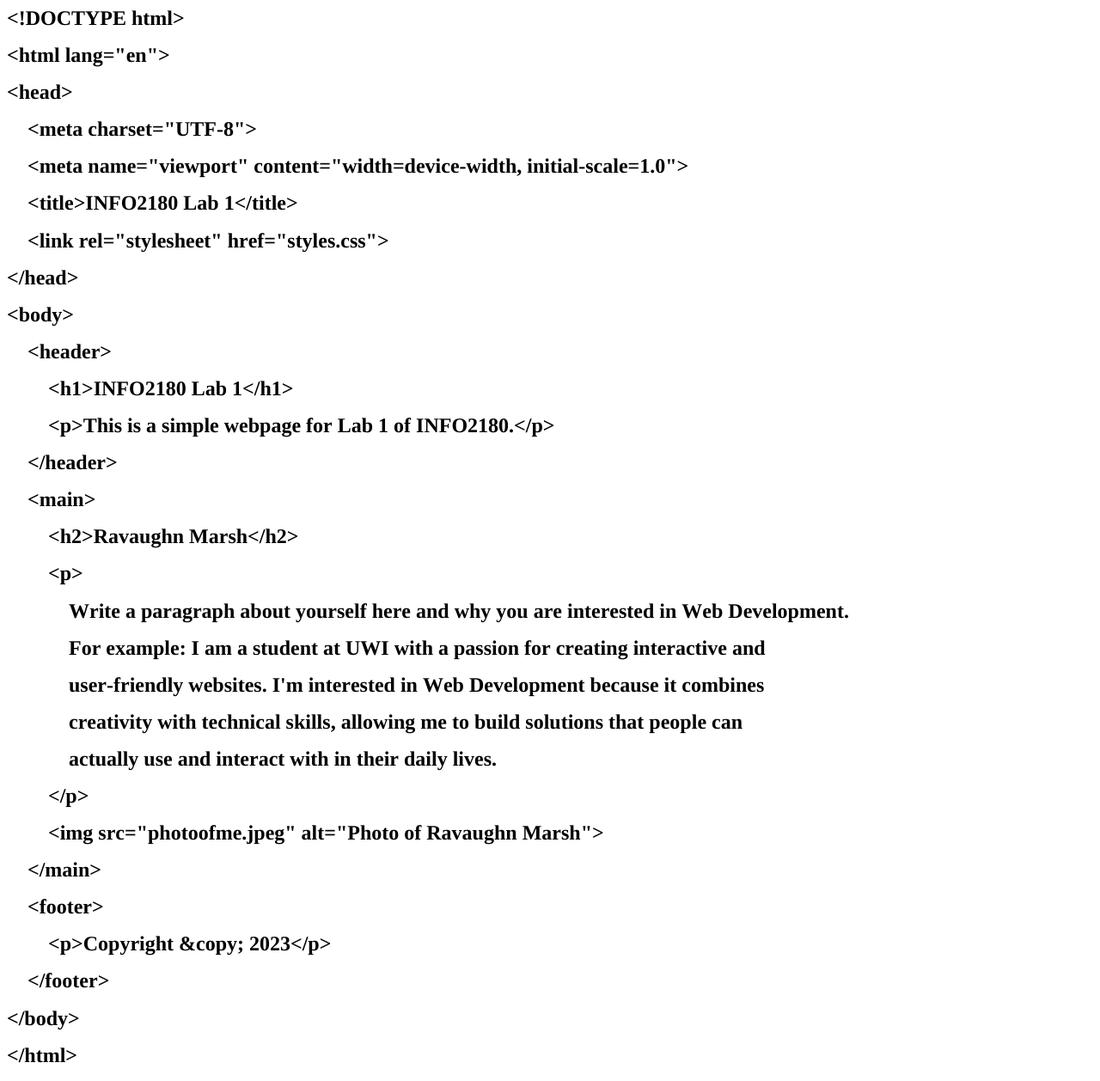
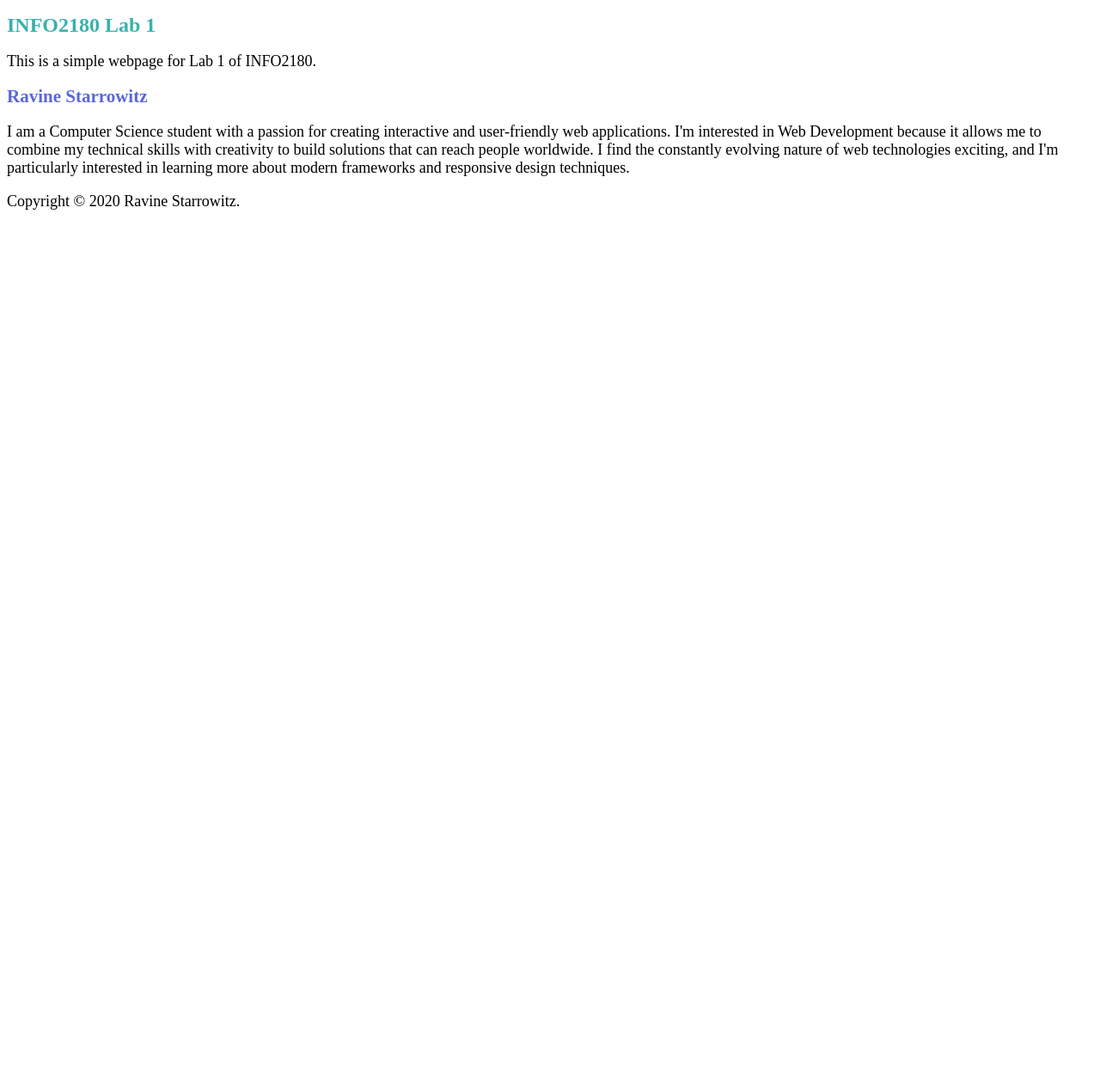
Before and after one commit to ravstarr/info2180-lab1, a plain HTML site: page index.html in a window 1280 px wide. Shown: the whole page at 86% size. After the commit the page ends 800 px from the top, so only its background shows below. Drawn offline with Linux system fonts and the light colour scheme.

Commit message:
Add index.html file

```diff
--- a/index.html
+++ b/index.html
@@ -1,44 +1,23 @@
-<!DOCTYPE html PUBLIC "-//W3C//DTD HTML 4.01//EN" "http://www.w3.org/TR/html4/strict.dtd">
-<html>
+<!DOCTYPE html>
+<html lang="en">
 <head>
-  <meta http-equiv="Content-Type" content="text/html; charset=utf-8">
-  <meta http-equiv="Content-Style-Type" content="text/css">
-  <title></title>
-  <meta name="Generator" content="Cocoa HTML Writer">
-  <meta name="CocoaVersion" content="2685.1">
-  <style type="text/css">
-    span.s1 {font-kerning: none}
-  </style>
+    <meta charset="UTF-8">
+    <meta name="viewport" content="width=device-width, initial-scale=1.0">
+    <meta http-equiv="X-UA-Compatible" content="ie=edge">
+    <title>INFO2180 Lab 1</title>
+    <link rel="stylesheet" href="styles.css">
 </head>
 <body>
-<h1 style="margin: 0.0px 0.0px 16.1px 0.0px; font: 24.0px Times; -webkit-text-stroke: #000000"><span class="s1"><b>&lt;!DOCTYPE html&gt;</b></span></h1>
-<h1 style="margin: 0.0px 0.0px 16.1px 0.0px; font: 24.0px Times; -webkit-text-stroke: #000000"><span class="s1"><b>&lt;html lang="en"&gt;</b></span></h1>
-<h1 style="margin: 0.0px 0.0px 16.1px 0.0px; font: 24.0px Times; -webkit-text-stroke: #000000"><span class="s1"><b>&lt;head&gt;</b></span></h1>
-<h1 style="margin: 0.0px 0.0px 16.1px 0.0px; font: 24.0px Times; -webkit-text-stroke: #000000"><span class="s1"><b><span class="Apple-converted-space">    </span>&lt;meta charset="UTF-8"&gt;</b></span></h1>
-<h1 style="margin: 0.0px 0.0px 16.1px 0.0px; font: 24.0px Times; -webkit-text-stroke: #000000"><span class="s1"><b><span class="Apple-converted-space">    </span>&lt;meta name="viewport" content="width=device-width, initial-scale=1.0"&gt;</b></span></h1>
-<h1 style="margin: 0.0px 0.0px 16.1px 0.0px; font: 24.0px Times; -webkit-text-stroke: #000000"><span class="s1"><b><span class="Apple-converted-space">    </span>&lt;title&gt;INFO2180 Lab 1&lt;/title&gt;</b></span></h1>
-<h1 style="margin: 0.0px 0.0px 16.1px 0.0px; font: 24.0px Times; -webkit-text-stroke: #000000"><span class="s1"><b><span class="Apple-converted-space">    </span>&lt;link rel="stylesheet" href="styles.css"&gt;</b></span></h1>
-<h1 style="margin: 0.0px 0.0px 16.1px 0.0px; font: 24.0px Times; -webkit-text-stroke: #000000"><span class="s1"><b>&lt;/head&gt;</b></span></h1>
-<h1 style="margin: 0.0px 0.0px 16.1px 0.0px; font: 24.0px Times; -webkit-text-stroke: #000000"><span class="s1"><b>&lt;body&gt;</b></span></h1>
-<h1 style="margin: 0.0px 0.0px 16.1px 0.0px; font: 24.0px Times; -webkit-text-stroke: #000000"><span class="s1"><b><span class="Apple-converted-space">    </span>&lt;header&gt;</b></span></h1>
-<h1 style="margin: 0.0px 0.0px 16.1px 0.0px; font: 24.0px Times; -webkit-text-stroke: #000000"><span class="s1"><b><span class="Apple-converted-space">        </span>&lt;h1&gt;INFO2180 Lab 1&lt;/h1&gt;</b></span></h1>
-<h1 style="margin: 0.0px 0.0px 16.1px 0.0px; font: 24.0px Times; -webkit-text-stroke: #000000"><span class="s1"><b><span class="Apple-converted-space">        </span>&lt;p&gt;This is a simple webpage for Lab 1 of INFO2180.&lt;/p&gt;</b></span></h1>
-<h1 style="margin: 0.0px 0.0px 16.1px 0.0px; font: 24.0px Times; -webkit-text-stroke: #000000"><span class="s1"><b><span class="Apple-converted-space">    </span>&lt;/header&gt;</b></span></h1>
-<h1 style="margin: 0.0px 0.0px 16.1px 0.0px; font: 24.0px Times; -webkit-text-stroke: #000000"><span class="s1"><b><span class="Apple-converted-space">    </span>&lt;main&gt;</b></span></h1>
-<h1 style="margin: 0.0px 0.0px 16.1px 0.0px; font: 24.0px Times; -webkit-text-stroke: #000000"><span class="s1"><b><span class="Apple-converted-space">        </span>&lt;h2&gt;Ravaughn Marsh&lt;/h2&gt;</b></span></h1>
-<h1 style="margin: 0.0px 0.0px 16.1px 0.0px; font: 24.0px Times; -webkit-text-stroke: #000000"><span class="s1"><b><span class="Apple-converted-space">        </span>&lt;p&gt;</b></span></h1>
-<h1 style="margin: 0.0px 0.0px 16.1px 0.0px; font: 24.0px Times; -webkit-text-stroke: #000000"><span class="s1"><b><span class="Apple-converted-space">            </span>Write a paragraph about yourself here and why you are interested in Web Development.</b></span></h1>
-<h1 style="margin: 0.0px 0.0px 16.1px 0.0px; font: 24.0px Times; -webkit-text-stroke: #000000"><span class="s1"><b><span class="Apple-converted-space">            </span>For example: I am a student at UWI with a passion for creating interactive and</b></span></h1>
-<h1 style="margin: 0.0px 0.0px 16.1px 0.0px; font: 24.0px Times; -webkit-text-stroke: #000000"><span class="s1"><b><span class="Apple-converted-space">            </span>user-friendly websites. I'm interested in Web Development because it combines</b></span></h1>
-<h1 style="margin: 0.0px 0.0px 16.1px 0.0px; font: 24.0px Times; -webkit-text-stroke: #000000"><span class="s1"><b><span class="Apple-converted-space">            </span>creativity with technical skills, allowing me to build solutions that people can</b></span></h1>
-<h1 style="margin: 0.0px 0.0px 16.1px 0.0px; font: 24.0px Times; -webkit-text-stroke: #000000"><span class="s1"><b><span class="Apple-converted-space">            </span>actually use and interact with in their daily lives.</b></span></h1>
-<h1 style="margin: 0.0px 0.0px 16.1px 0.0px; font: 24.0px Times; -webkit-text-stroke: #000000"><span class="s1"><b><span class="Apple-converted-space">        </span>&lt;/p&gt;</b></span></h1>
-<h1 style="margin: 0.0px 0.0px 16.1px 0.0px; font: 24.0px Times; -webkit-text-stroke: #000000"><span class="s1"><b><span class="Apple-converted-space">        </span>&lt;img src="photoofme.jpeg" alt="Photo of Ravaughn Marsh"&gt;</b></span></h1>
-<h1 style="margin: 0.0px 0.0px 16.1px 0.0px; font: 24.0px Times; -webkit-text-stroke: #000000"><span class="s1"><b><span class="Apple-converted-space">    </span>&lt;/main&gt;</b></span></h1>
-<h1 style="margin: 0.0px 0.0px 16.1px 0.0px; font: 24.0px Times; -webkit-text-stroke: #000000"><span class="s1"><b><span class="Apple-converted-space">    </span>&lt;footer&gt;</b></span></h1>
-<h1 style="margin: 0.0px 0.0px 16.1px 0.0px; font: 24.0px Times; -webkit-text-stroke: #000000"><span class="s1"><b><span class="Apple-converted-space">        </span>&lt;p&gt;Copyright &amp;copy; 2023&lt;/p&gt;</b></span></h1>
-<h1 style="margin: 0.0px 0.0px 16.1px 0.0px; font: 24.0px Times; -webkit-text-stroke: #000000"><span class="s1"><b><span class="Apple-converted-space">    </span>&lt;/footer&gt;</b></span></h1>
-<h1 style="margin: 0.0px 0.0px 16.1px 0.0px; font: 24.0px Times; -webkit-text-stroke: #000000"><span class="s1"><b>&lt;/body&gt;</b></span></h1>
-<h1 style="margin: 0.0px 0.0px 16.1px 0.0px; font: 24.0px Times; -webkit-text-stroke: #000000"><span class="s1"><b>&lt;/html&gt;</b></span></h1>
+    <header>
+        <h1>INFO2180 Lab 1</h1>
+        <p>This is a simple webpage for Lab 1 of INFO2180.</p>
+    </header>
+    <main>
+        <h2>Ravine Starrowitz</h2>
+        <p>I am a Computer Science student with a passion for creating interactive and user-friendly web applications. I'm interested in Web Development because it allows me to combine my technical skills with creativity to build solutions that can reach people worldwide. I find the constantly evolving nature of web technologies exciting, and I'm particularly interested in learning more about modern frameworks and responsive design techniques.</p>
+    </main>
+    <footer>
+        <p>Copyright &copy; 2020 Ravine Starrowitz.</p>
+    </footer>
 </body>
 </html>
```
